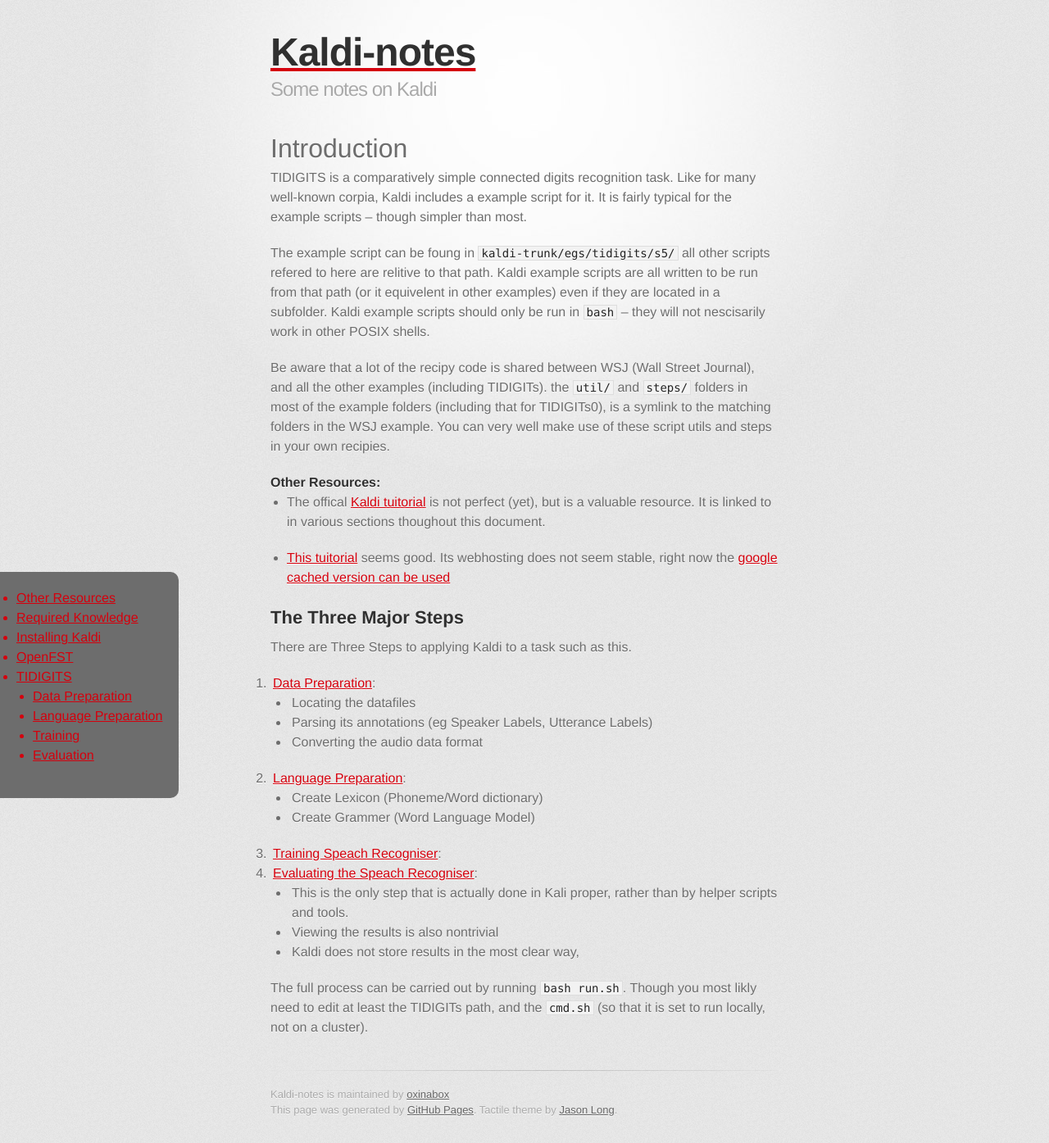
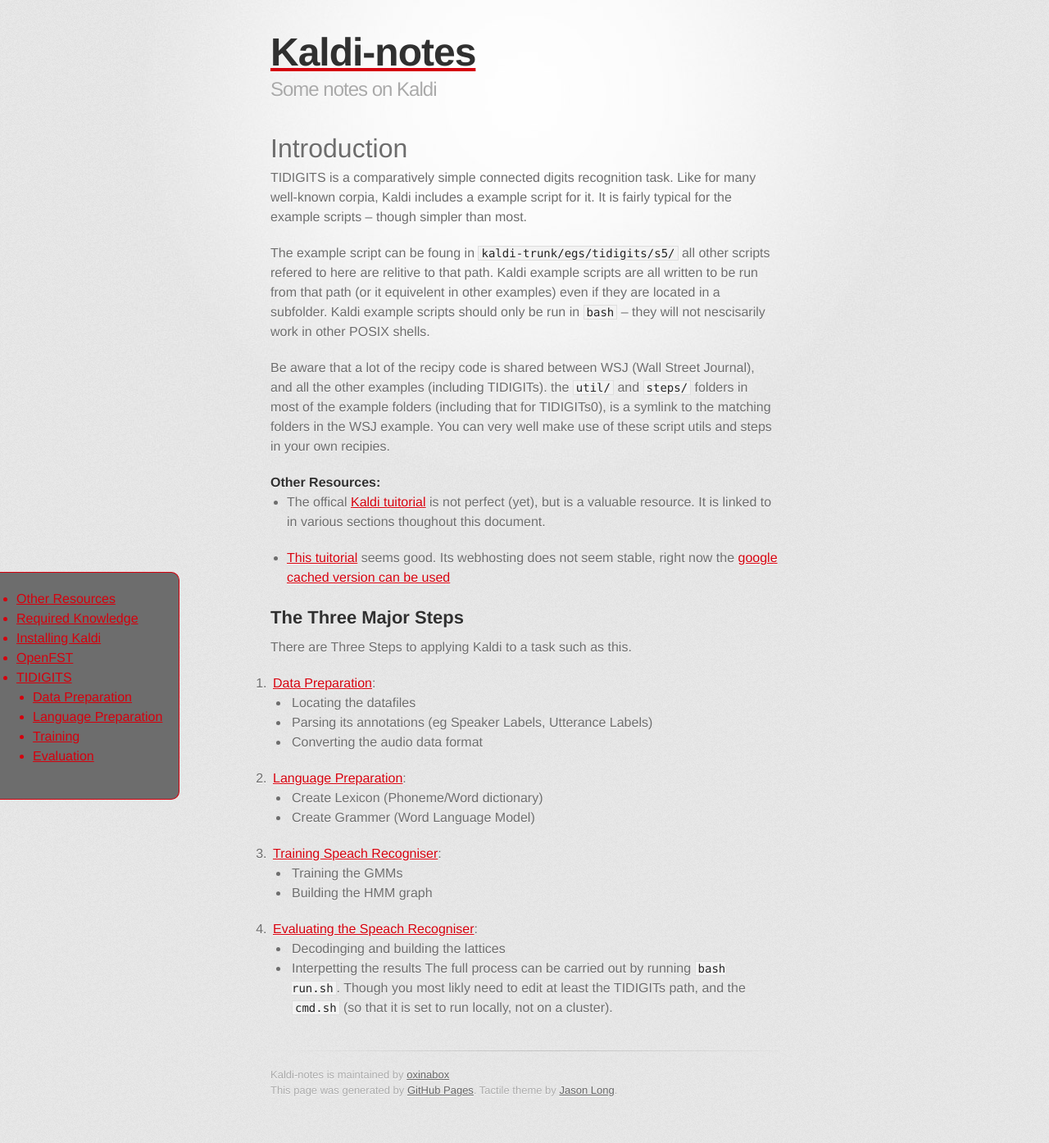
Before and after one commit to oxinabox/Kaldi-Notes, a Jekyll site: the page built from tidigits/index.md, in a window 1280 px wide and 1395 px high. Shown: the whole window at 82% size. Built offline with Jekyll 4.4.1, drawn with Linux system fonts in a browser that asks for light colours; some web fonts are replaced; Markdown is read by kramdown in place of the engine named in the settings.

Commit message:
=quick submission.

```diff
--- a/stylesheets/stylesheet.css
+++ b/stylesheets/stylesheet.css
@@ -116,6 +116,7 @@
   padding-right: 20px;
   text-shadow: none;
   border-width: 1px 1px 1px 0px;
+  border-style: solid;
   border-top-right-radius: 10px;
   border-bottom-right-radius: 10px;
 
--- a/tidigits/index.md
+++ b/tidigits/index.md
@@ -35,11 +35,10 @@
  2. [Language Preparation](./lang_prep):
     * Create Lexicon (Phoneme/Word dictionary)
     * Create Grammer (Word Language Model)
-
  3. [Training Speach Recogniser](train):
+    * Training the GMMs
+    * Building the HMM graph
  4. [Evaluating the Speach Recogniser](eval):
-    * This is the only step that is actually done in Kali proper, rather than by helper scripts and tools.
-    * Viewing the results is also nontrivial
-    * Kaldi does not store results in the most clear way,
-
+    * Decodinging and building the lattices
+    * Interpetting the results
 The full process can be carried out by running `bash run.sh`. Though you most likly need to edit at least the TIDIGITs path, and the `cmd.sh` (so that it is set to run locally, not on a cluster).
```
